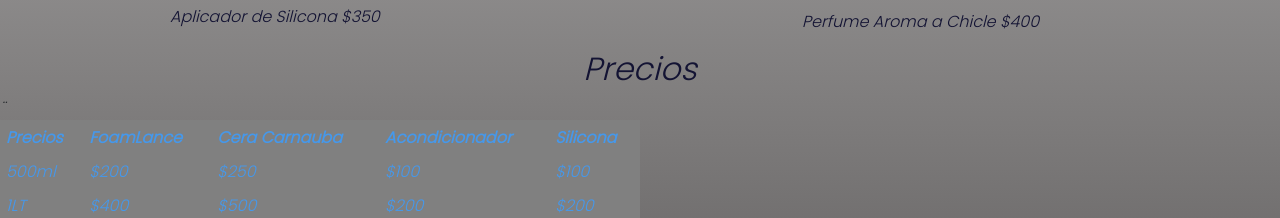
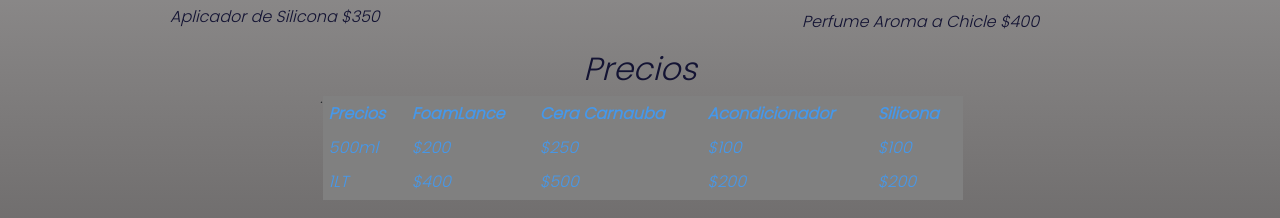
Before and after one commit to TomaselliSantiago/RcDetailing, a website: page pages/Productos.html in a window 1280 px wide. Shown: the part 1068-1286 px from the top of the page. Drawn offline with nearby package versions, Linux system fonts and the light colour scheme.

Commit message:
cambios css

```diff
--- a/pages/Productos.html
+++ b/pages/Productos.html
@@ -91,7 +91,7 @@
           <h2>Precios</h2>
         </div>
         <div class="row">
-        <div class="col-xl-12 col-sm-12" class="tabla">
+        <div class="tabla">
           <table border="1" cellpadding="5" cellspacing="5">
             <tr>
               <th>Precios</th>
```
